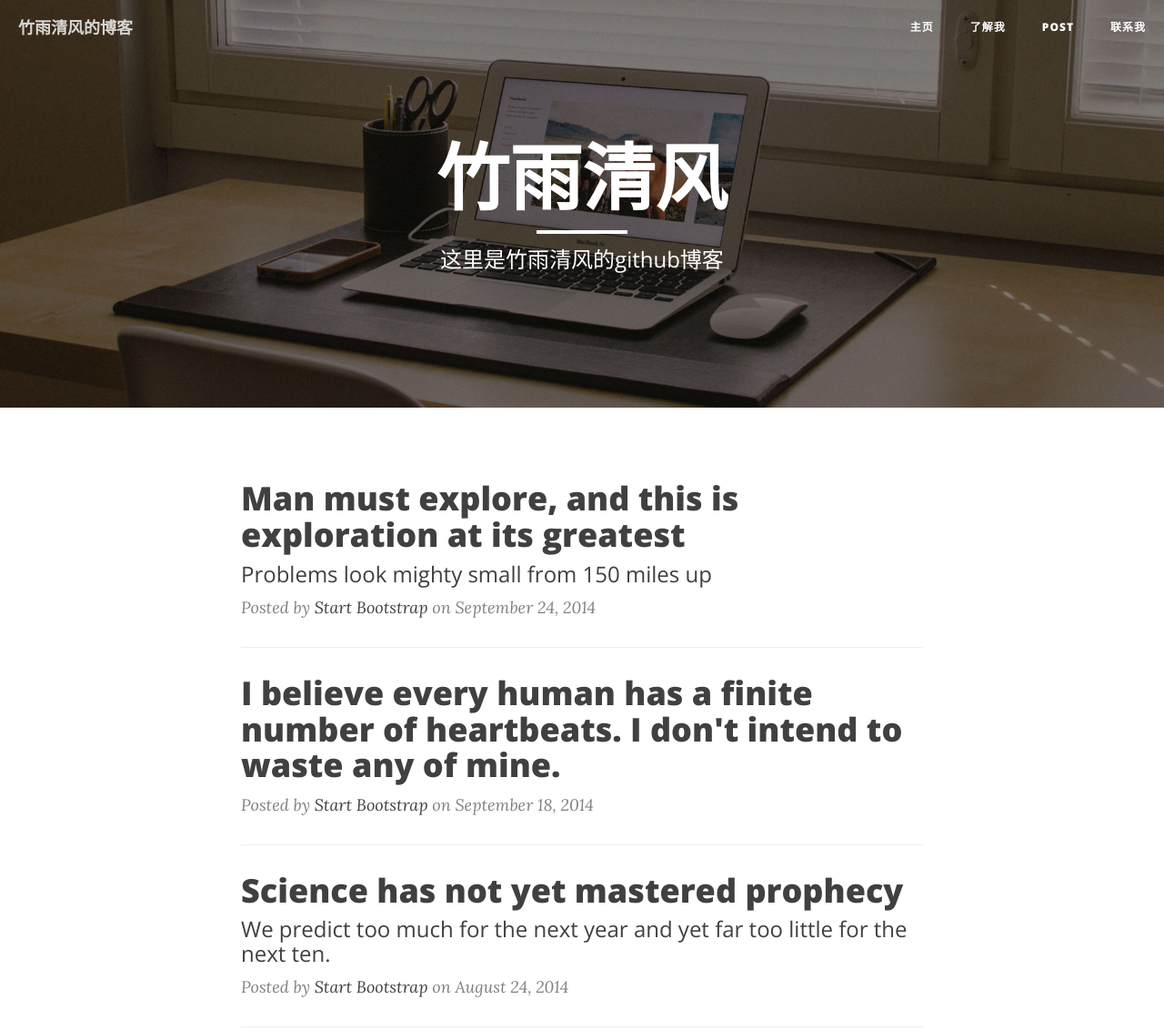
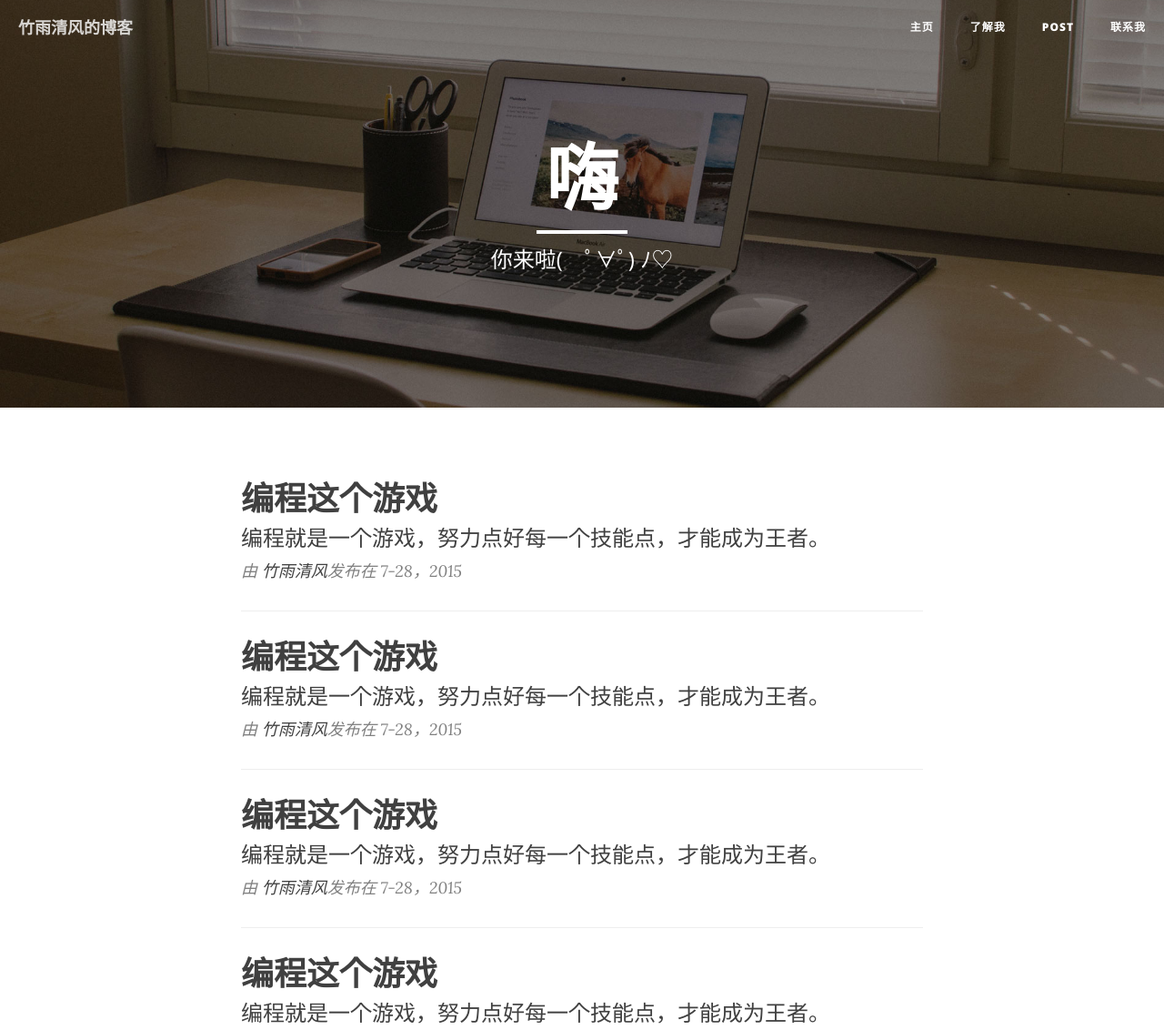
Before and after one commit to 1146937621/program-game, a plain HTML site: page blog/index.html in a window 1280 px wide. Shown: the top 1132 px of the page at 91% size. Drawn offline with nearby package versions, Linux system fonts and the light colour scheme.

Commit message:
改了文字

```diff
--- a/blog/css/clean-blog.css
+++ b/blog/css/clean-blog.css
@@ -22,8 +22,8 @@ h3,
 h4,
 h5,
 h6 {
-  font-family: 'Open Sans', 'Helvetica Neue', Helvetica, Arial, sans-serif;
-  font-weight: 800;
+  font-family: 'Segoe UI Light','Segoe UI','Microsoft Jhenghei','微软雅黑',sans-serif;
+  font-weight: 600;
 }
 a {
   color: #404040;
--- a/blog/index.html
+++ b/blog/index.html
@@ -15,7 +15,7 @@
     <link href="css/bootstrap.min.css" rel="stylesheet">
 
     <!-- Custom CSS -->
-    <link href="css/clean-blog.min.css" rel="stylesheet">
+    <link href="css/clean-blog.css" rel="stylesheet">
 
     <!-- Custom Fonts -->
     <link href="http://maxcdn.bootstrapcdn.com/font-awesome/4.1.0/css/font-awesome.min.css" rel="stylesheet" type="text/css">
@@ -76,9 +76,9 @@
             <div class="row">
                 <div class="col-lg-8 col-lg-offset-2 col-md-10 col-md-offset-1">
                     <div class="site-heading">
-                        <h1>竹雨清风</h1>
+                        <h1>嗨</h1>
                         <hr class="small">
-                        <span class="subheading">这里是竹雨清风的github博客</span>
+                        <span class="subheading">你来啦(　ﾟ∀ﾟ) ﾉ♡</span>
                     </div>
                 </div>
             </div>
@@ -92,34 +92,37 @@
                 <div class="post-preview">
                     <a href="post.html">
                         <h2 class="post-title">
-                            Man must explore, and this is exploration at its greatest
+                            编程这个游戏
                         </h2>
                         <h3 class="post-subtitle">
-                            Problems look mighty small from 150 miles up
+                            编程就是一个游戏，努力点好每一个技能点，才能成为王者。
                         </h3>
                     </a>
-                    <p class="post-meta">Posted by <a href="#">Start Bootstrap</a> on September 24, 2014</p>
+                    <p class="post-meta">由 <a href="#">竹雨清风</a>发布在 7-28，2015</p>
                 </div>
                 <hr>
                 <div class="post-preview">
                     <a href="post.html">
                         <h2 class="post-title">
-                            I believe every human has a finite number of heartbeats. I don't intend to waste any of mine.
+                            编程这个游戏
                         </h2>
+                        <h3 class="post-subtitle">
+                            编程就是一个游戏，努力点好每一个技能点，才能成为王者。
+                        </h3>
                     </a>
-                    <p class="post-meta">Posted by <a href="#">Start Bootstrap</a> on September 18, 2014</p>
+                    <p class="post-meta">由 <a href="#">竹雨清风</a>发布在 7-28，2015</p>
                 </div>
                 <hr>
                 <div class="post-preview">
                     <a href="post.html">
                         <h2 class="post-title">
-                            Science has not yet mastered prophecy
+                            编程这个游戏
                         </h2>
                         <h3 class="post-subtitle">
-                            We predict too much for the next year and yet far too little for the next ten.
+                            编程就是一个游戏，努力点好每一个技能点，才能成为王者。
                         </h3>
                     </a>
-                    <p class="post-meta">Posted by <a href="#">Start Bootstrap</a> on August 24, 2014</p>
+                    <p class="post-meta">由 <a href="#">竹雨清风</a>发布在 7-28，2015</p>
                 </div>
                 <hr>
                 <div class="post-preview">
```
Also changed, not shown: test/ajax/serialize.html (+6 -0 lines).
